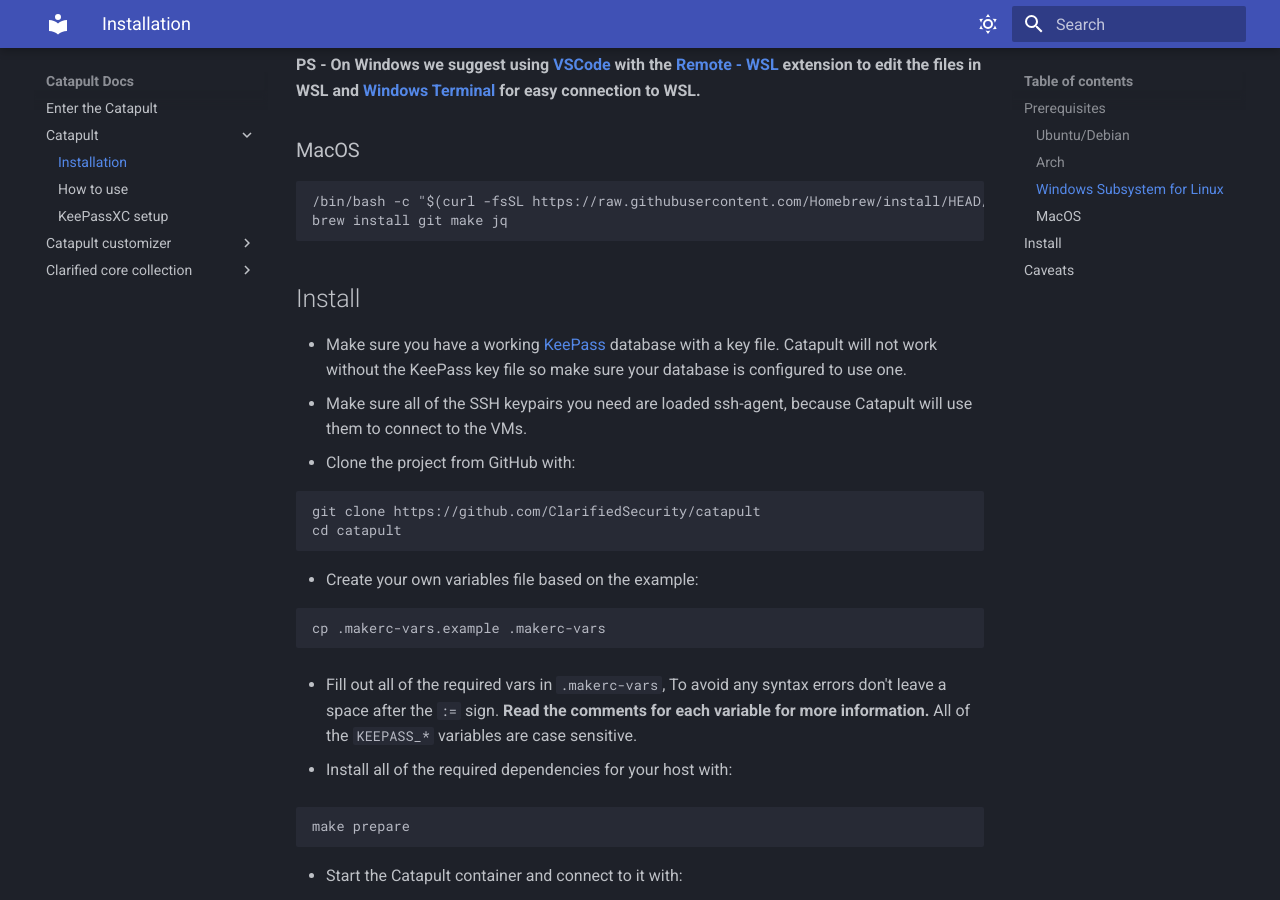
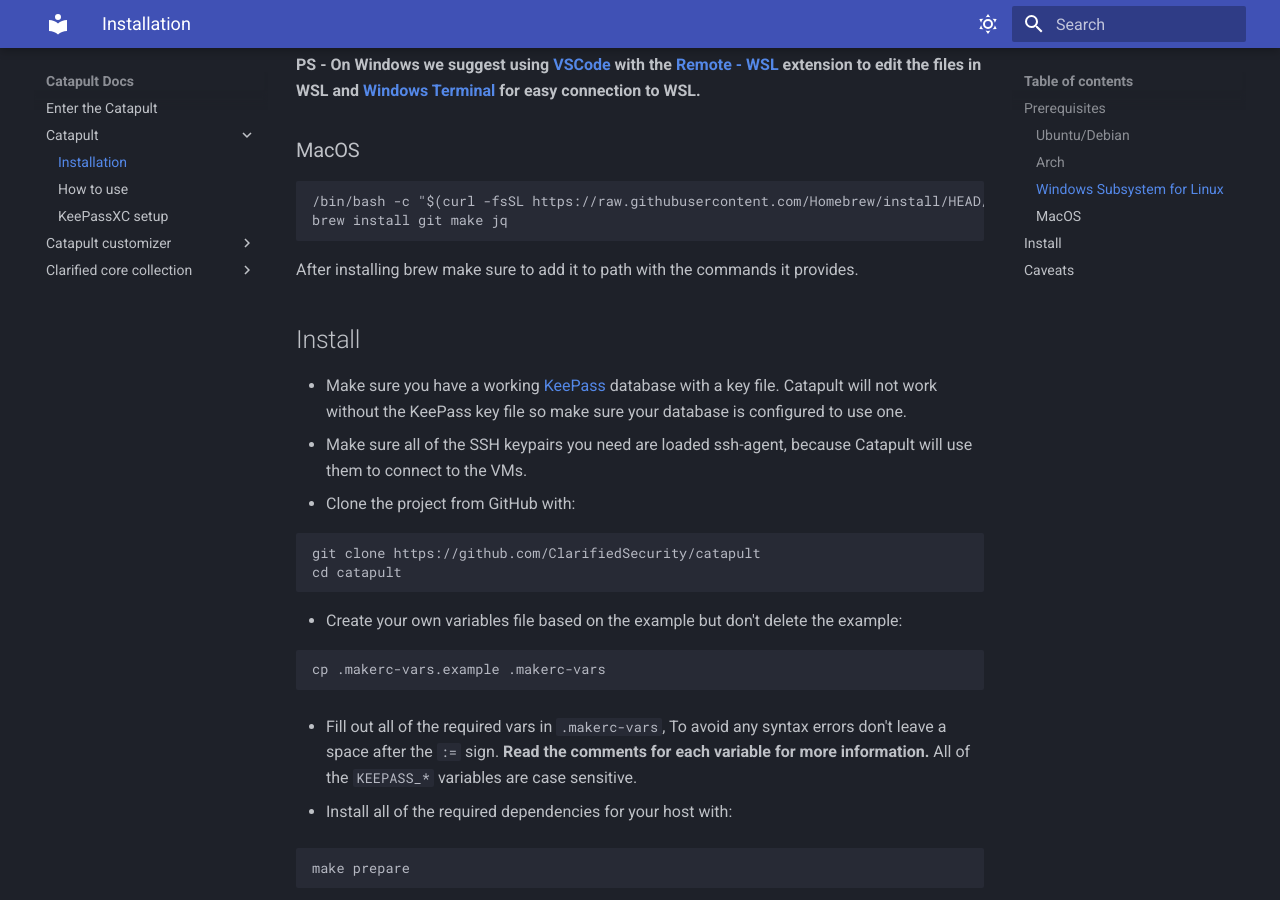
Before and after one commit to ClarifiedSecurity/catapult-docs, an MkDocs documentation site: the page built from docs/catapult/01-installation.md, in a window 1280 px wide and 900 px high, scrolled down 937 px. Built offline with MkDocs 1.6.1 and Material for MkDocs 9.7.7, drawn with Linux system fonts in a browser that asks for light colours.

Commit message:
CatapultBot update docs

````diff
--- a/docs/catapult/01-installation.md
+++ b/docs/catapult/01-installation.md
@@ -45,6 +45,8 @@
 brew install git make jq
 ```
 
+After installing brew make sure to add it to path with the commands it provides.
+
 ## Install
 
 - Make sure you have a working [KeePass](https://keepassxc.org/) database with a key file. Catapult will not work without the KeePass key file so make sure your database is configured to use one.
@@ -56,7 +58,7 @@
 cd catapult
 ```
 
-- Create your own variables file based on the example:
+- Create your own variables file based on the example but don't delete the example:
 
 ```sh
 cp .makerc-vars.example .makerc-vars
````
